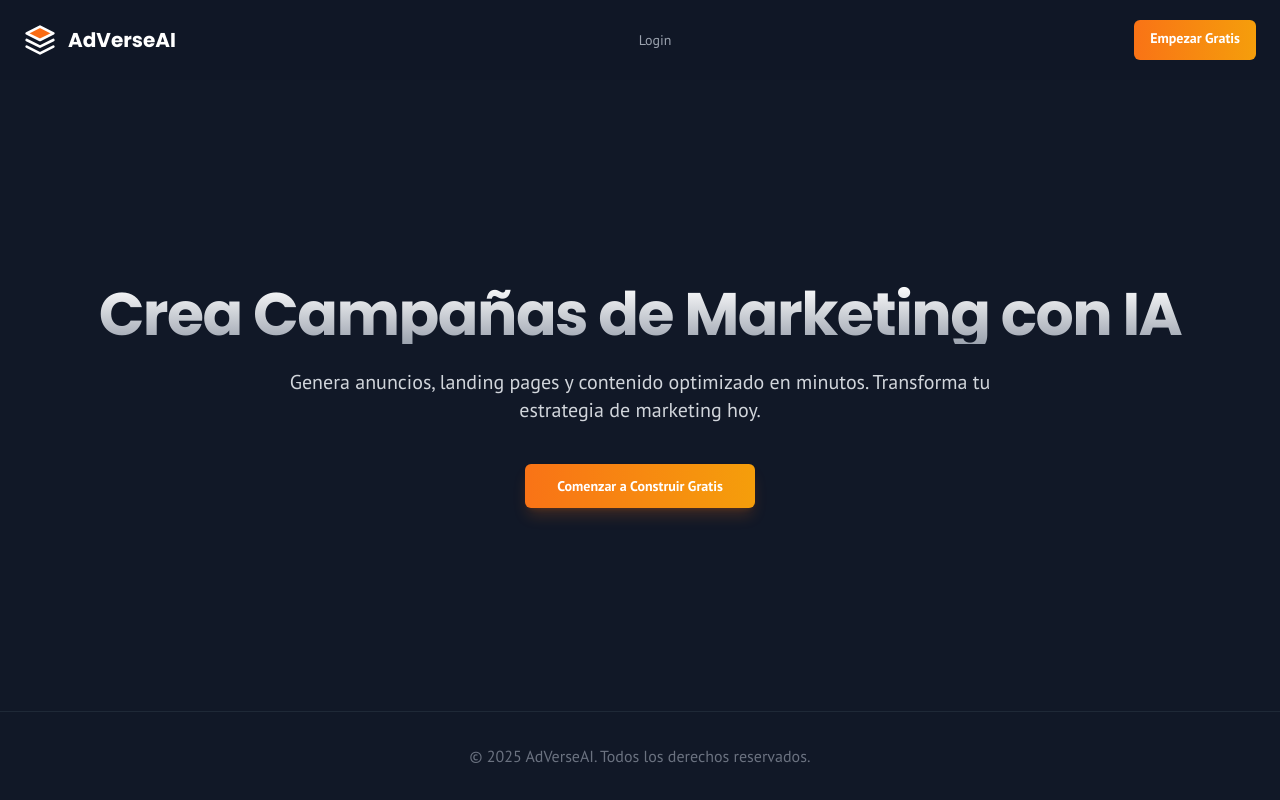
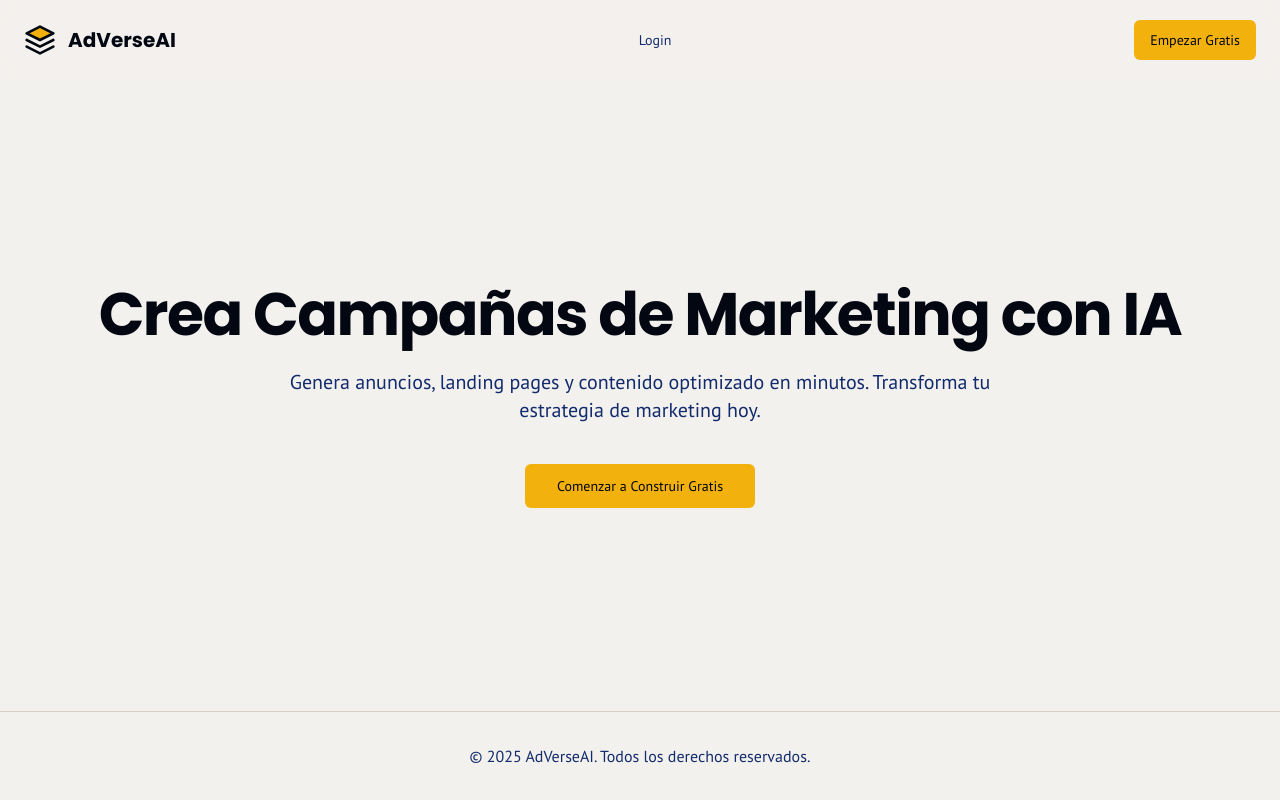
Before and after one commit to Nexhora/AdversAI-Seguro, a Next.js app: page / in a window 1280 px wide. Built offline with nearby package versions, Linux system fonts and the light colour scheme.

Commit message:
quiero que analices  a detalle toda la aplicacion completa

```diff
--- a/src/app/dashboard/layout.tsx
+++ b/src/app/dashboard/layout.tsx
@@ -26,8 +26,8 @@ export default function DashboardLayout({
   };
 
   return (
-    <div className="flex flex-col min-h-screen bg-background font-body">
-      <header className="sticky top-0 z-50 border-b border-border/40 bg-background/95 backdrop-blur supports-[backdrop-filter]:bg-background/60">
+    <div className="flex flex-col min-h-screen">
+      <header className="sticky top-0 z-50 border-b bg-background/95 backdrop-blur supports-[backdrop-filter]:bg-background/60">
         <div className="container flex h-16 items-center justify-between">
           <Link href="/dashboard" className="flex items-center gap-3">
             <Logo className="size-8" />
--- a/src/app/dashboard/page.tsx
+++ b/src/app/dashboard/page.tsx
@@ -15,7 +15,7 @@ export default function DashboardPage() {
         </p>
       </div>
 
-      <div className="mt-12 flex flex-col items-center justify-center gap-6 rounded-xl border border-dashed border-border p-12 text-center bg-card">
+      <div className="mt-12 flex flex-col items-center justify-center gap-6 rounded-xl border-2 border-dashed border-border p-12 text-center bg-card">
           <div className="rounded-full bg-primary/10 p-3">
             <PlusCircle className="h-8 w-8 text-primary" />
           </div>
@@ -23,7 +23,7 @@ export default function DashboardPage() {
           <p className="max-w-md text-muted-foreground">
             Comienza a generar recursos publicitarios con el poder de la inteligencia artificial.
           </p>
-          <Button size="lg" className="bg-gradient-to-r from-orange-500 to-amber-500 text-white font-bold hover:from-orange-600 hover:to-amber-600 shadow-lg shadow-orange-500/20">
+          <Button size="lg">
             <PlusCircle className="mr-2 h-5 w-5" />
             Crear Nueva Campaña
           </Button>
--- a/src/app/globals.css
+++ b/src/app/globals.css
@@ -4,65 +4,35 @@
 
 @layer base {
   :root {
-    --background: 224 71.4% 4.1%;
-    --foreground: 210 20% 98%;
+    --background: 43 20% 94%;
+    --foreground: 224 71.4% 4.1%;
 
-    --card: 224 71.4% 4.1%;
-    --card-foreground: 210 20% 98%;
+    --card: 43 20% 98%;
+    --card-foreground: 224 71.4% 4.1%;
 
-    --popover: 224 71.4% 4.1%;
-    --popover-foreground: 210 20% 98%;
+    --popover: 43 20% 98%;
+    --popover-foreground: 224 71.4% 4.1%;
 
-    --primary: 22.8 95.5% 53.1%;
-    --primary-foreground: 210 20% 98%;
+    --primary: 43 90% 50%;
+    --primary-foreground: 224 71.4% 4.1%;
 
-    --secondary: 215 27.9% 16.9%;
-    --secondary-foreground: 210 20% 98%;
+    --secondary: 43 20% 90%;
+    --secondary-foreground: 224 71.4% 4.1%;
 
-    --muted: 215 27.9% 16.9%;
-    --muted-foreground: 217.9 10.6% 64.9%;
+    --muted: 43 20% 85%;
+    --muted-foreground: 224 71.4% 25%;
 
-    --accent: 215 27.9% 16.9%;
+    --accent: 13 65% 50%;
     --accent-foreground: 210 20% 98%;
 
     --destructive: 0 62.8% 30.6%;
     --destructive-foreground: 210 40% 98%;
 
-    --border: 215 27.9% 16.9%;
-    --input: 215 27.9% 16.9%;
-    --ring: 22.8 95.5% 53.1%;
+    --border: 43 20% 80%;
+    --input: 43 20% 85%;
+    --ring: 43 90% 50%;
 
     --radius: 0.5rem;
-  }
-
-  .dark {
-    --background: 224 71.4% 4.1%;
-    --foreground: 210 20% 98%;
-
-    --card: 224 71.4% 4.1%;
-    --card-foreground: 210 20% 98%;
-
-    --popover: 224 71.4% 4.1%;
-    --popover-foreground: 210 20% 98%;
-
-    --primary: 22.8 95.5% 53.1%;
-    --primary-foreground: 210 20% 98%;
-
-    --secondary: 215 27.9% 16.9%;
-    --secondary-foreground: 210 20% 98%;
-
-    --muted: 215 27.9% 16.9%;
-    --muted-foreground: 217.9 10.6% 64.9%;
-
-    --accent: 215 27.9% 16.9%;
-    --accent-foreground: 210 20% 98%;
-
-    --destructive: 0 62.8% 30.6%;
-    --destructive-foreground: 210 40% 98%;
-
-    --border: 215 27.9% 16.9%;
-    --input: 215 27.9% 16.9%;
-    --ring: 22.8 95.5% 53.1%;
   }
 }
 
@@ -76,8 +46,8 @@
 }
 
 @layer components {
-    .bg-grid-white\/\[0\.05\] {
-        background-image: linear-gradient(white 1px, transparent 1px), linear-gradient(to right, white 1px, transparent 1px);
+    .bg-grid-black\/\[0\.05\] {
+        background-image: linear-gradient(black 1px, transparent 1px), linear-gradient(to right, black 1px, transparent 1px);
         background-size: 4rem 4rem;
         opacity: 0.05;
     }
--- a/src/app/layout.tsx
+++ b/src/app/layout.tsx
@@ -26,7 +26,7 @@ export default function RootLayout({
   children: React.ReactNode;
 }>) {
   return (
-    <html lang="es" className="dark">
+    <html lang="es">
       <body
         className={cn(
           "min-h-screen font-body antialiased",
--- a/src/app/page.tsx
+++ b/src/app/page.tsx
@@ -4,18 +4,18 @@ import { Logo } from "@/components/icons";
 
 export default function HomePage() {
   return (
-    <div className="flex flex-col min-h-screen bg-gray-900 text-white font-body">
+    <div className="flex flex-col min-h-screen">
       {/* Header */}
-      <header className="sticky top-0 z-50 bg-gray-900/80 backdrop-blur-md">
+      <header className="sticky top-0 z-50 bg-background/80 backdrop-blur-md">
         <div className="container mx-auto flex h-20 items-center justify-between px-4 md:px-6">
           <Link href="/" className="flex items-center gap-3">
             <Logo className="size-8" />
             <span className="text-xl font-bold font-headline">AdVerseAI</span>
           </Link>
           <nav className="hidden items-center gap-6 md:flex">
-             <Link href="/login" className="text-sm font-medium text-gray-400 hover:text-white transition-colors">Login</Link>
+             <Link href="/login" className="text-sm font-medium text-muted-foreground hover:text-foreground transition-colors">Login</Link>
           </nav>
-          <Button asChild className="hidden md:block bg-gradient-to-r from-orange-500 to-amber-500 text-white font-bold hover:from-orange-600 hover:to-amber-600">
+          <Button asChild>
             <Link href="/login?tab=register">Empezar Gratis</Link>
           </Button>
         </div>
@@ -25,15 +25,15 @@ export default function HomePage() {
       <main className="flex-1 flex items-center justify-center">
         <div className="container mx-auto px-4 md:px-6 text-center">
            <div className="relative z-10">
-                <h1 className="text-4xl md:text-6xl font-bold font-headline tracking-tight bg-clip-text text-transparent bg-gradient-to-b from-white to-gray-400">
+                <h1 className="text-4xl md:text-6xl font-bold font-headline tracking-tight">
                     Crea Campañas de Marketing con IA
                 </h1>
-                <p className="mt-6 max-w-3xl mx-auto text-lg md:text-xl text-gray-300">
+                <p className="mt-6 max-w-3xl mx-auto text-lg md:text-xl text-muted-foreground">
                     Genera anuncios, landing pages y contenido optimizado en minutos. Transforma tu estrategia de marketing hoy.
                 </p>
 
                 <div className="mt-10">
-                    <Button asChild size="lg" className="bg-gradient-to-r from-orange-500 to-amber-500 text-white font-bold hover:from-orange-600 hover:to-amber-600 shadow-lg shadow-orange-500/20">
+                    <Button asChild size="lg">
                         <Link href="/login?tab=register">Comenzar a Construir Gratis</Link>
                     </Button>
                 </div>
@@ -42,8 +42,8 @@ export default function HomePage() {
       </main>
 
        {/* Footer */}
-      <footer className="py-8 border-t border-gray-800">
-        <div className="container mx-auto px-4 md:px-6 text-center text-gray-500">
+      <footer className="py-8 border-t">
+        <div className="container mx-auto px-4 md:px-6 text-center text-muted-foreground">
             <p>&copy; {new Date().getFullYear()} AdVerseAI. Todos los derechos reservados.</p>
         </div>
       </footer>
```
Also changed, not shown: src/app/login/page.tsx (+7 -12 lines).
